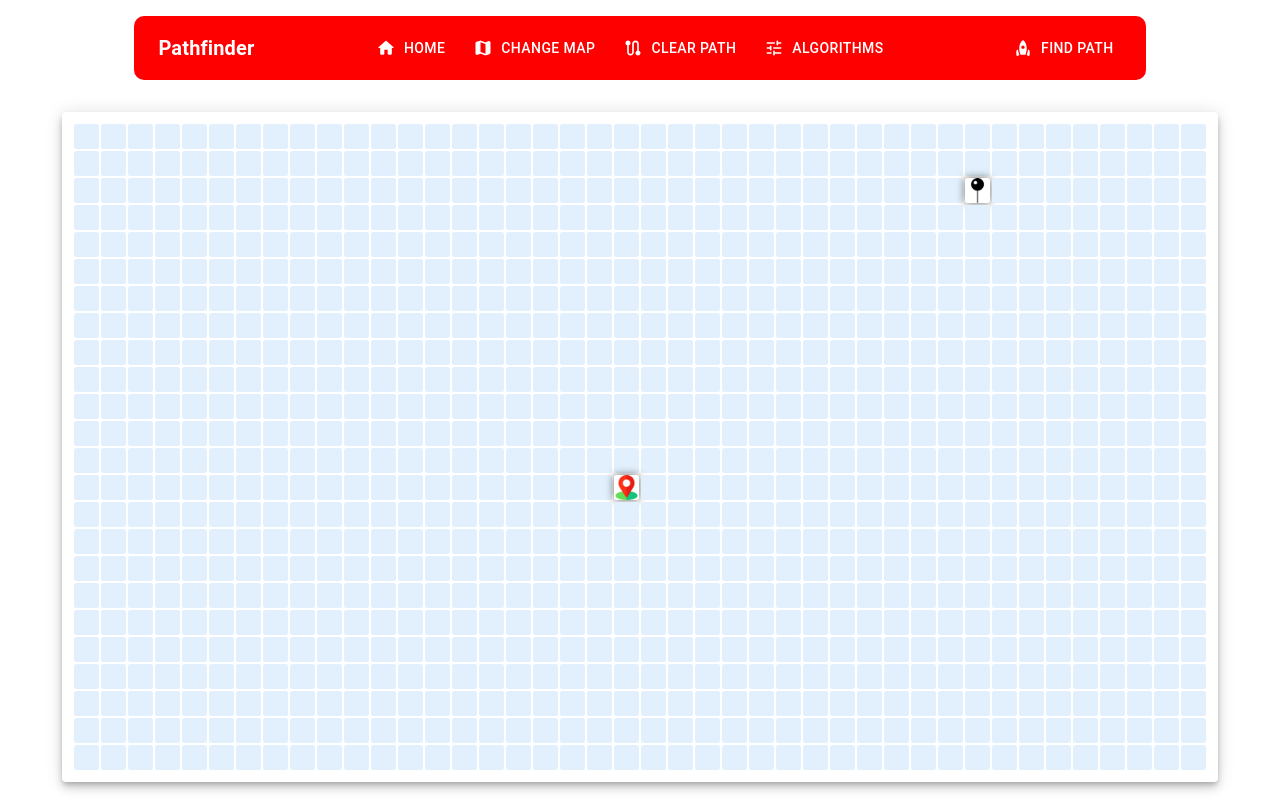
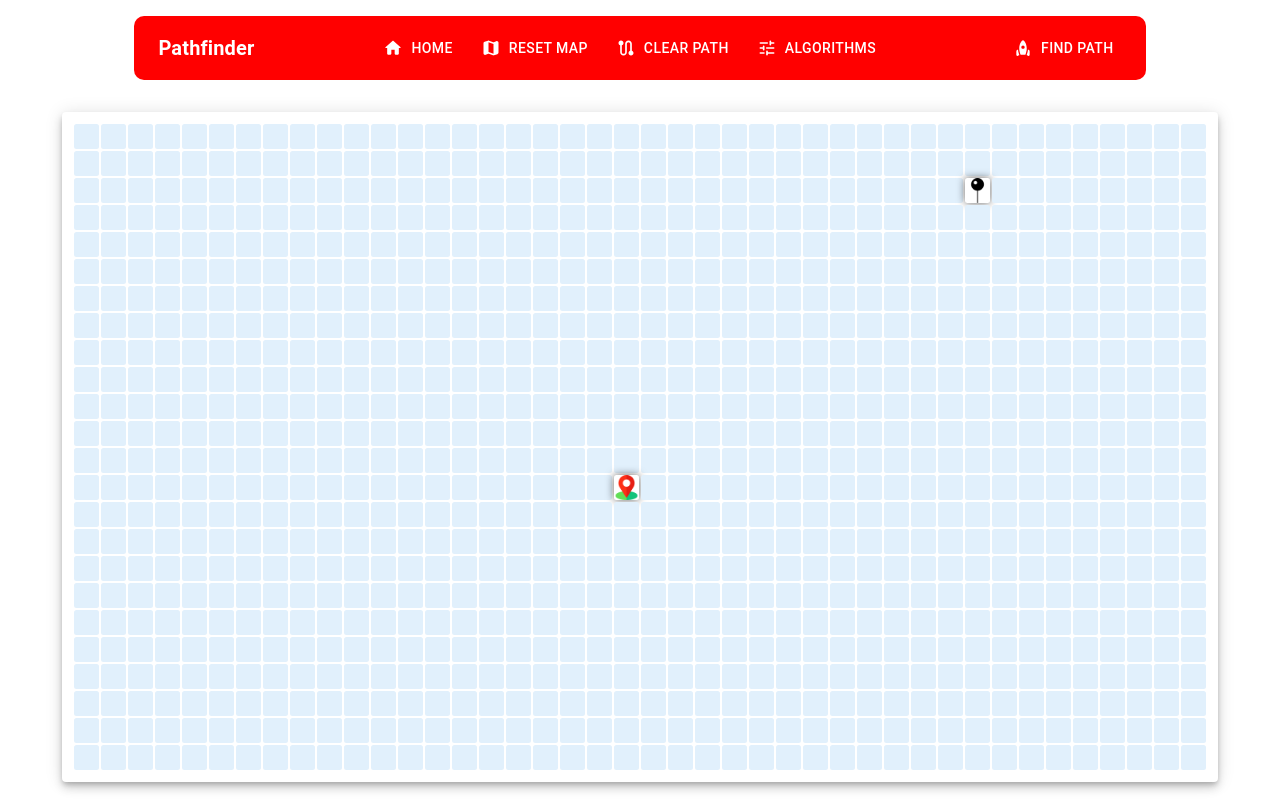
Before and after one commit to DexTerMtor-Rahul/Pathfinder, a React (Vite) app in the folder client/: page /pathfinder in a window 1280 px wide. Built offline with nearby package versions, Linux system fonts and the light colour scheme.

Commit message:
add helmet for title of page

```diff
--- a/client/src/components/Home.jsx
+++ b/client/src/components/Home.jsx
@@ -1,7 +1,14 @@
 import React from "react";
+import { Helmet } from "react-helmet";
 
 const Home = () => {
-  return <div>Home</div>;
+  return (
+    <div>
+      <Helmet>
+        <title>Home</title>
+      </Helmet>
+    </div>
+  );
 };
 
 export default Home;
--- a/client/src/components/Pathfinder.jsx
+++ b/client/src/components/Pathfinder.jsx
@@ -1,6 +1,7 @@
 import React, { useState, useEffect, useCallback, useRef } from "react";
 import "../styles/Pathfinding.css";
 import Node from "./Node";
+import Helmet from "react-helmet";
 import {
   AppBar,
   Toolbar,
@@ -248,6 +249,9 @@ const Pathfinder = () => {
 
   return (
     <div>
+      <Helmet>
+        <title>Pathfinder</title>
+      </Helmet>
       <AppBar position="static" style={AppBarStyle}>
         <Toolbar>
           <Box
@@ -284,7 +288,7 @@ const Pathfinder = () => {
               Home
             </Button>
             <Button startIcon={<MapIcon />} color="inherit" onClick={makeGrid}>
-              Change Map
+              Reset Map
             </Button>
             <Button
               startIcon={<PathIcon />}
```
